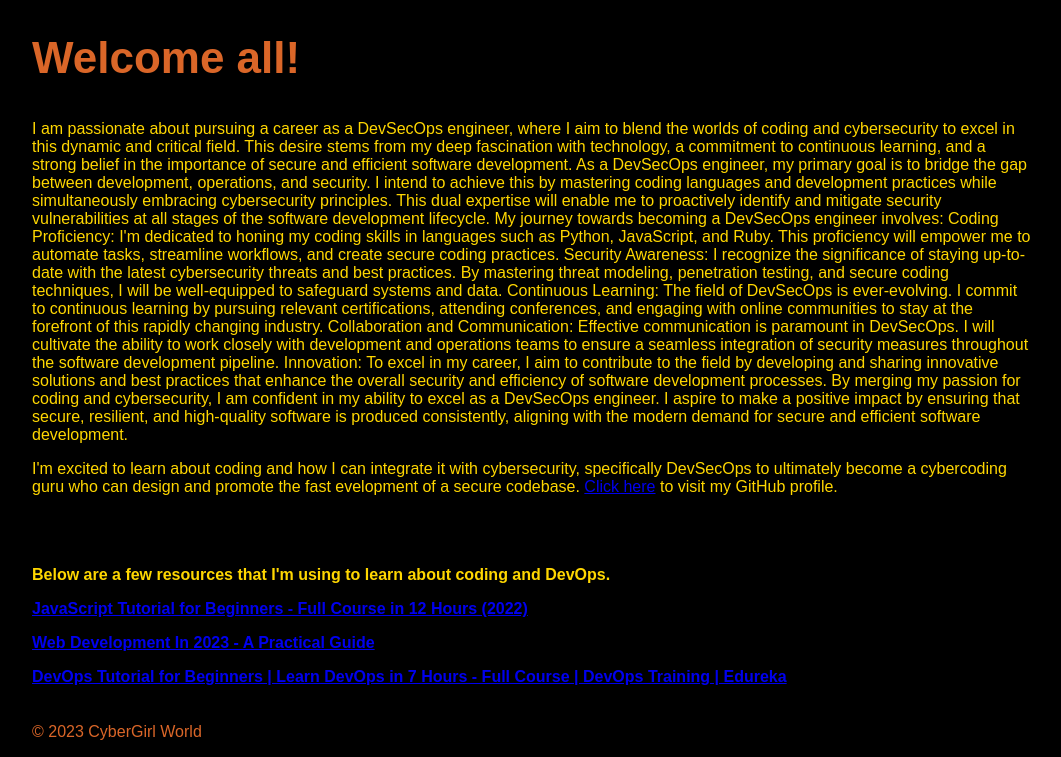
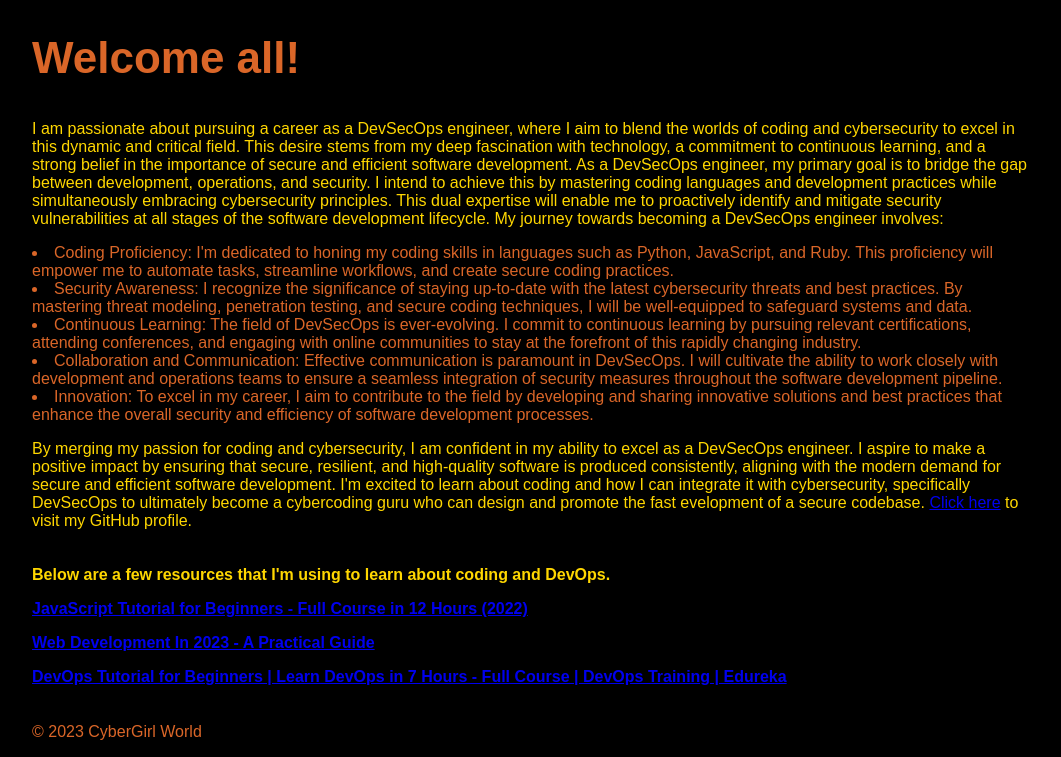
Before and after one commit to kishlearnscode/proyectocinco, a plain HTML site: page index.html in a window 1280 px wide. Shown: the part 718-1475 px from the top of the page, without its empty margins (108-1169 px from the left). Drawn offline with Linux system fonts and the light colour scheme.

Commit message:
Add files via upload

```diff
--- a/index.html
+++ b/index.html
@@ -27,19 +27,23 @@
 
             As a DevSecOps engineer, my primary goal is to bridge the gap between development, operations, and security. I intend to achieve this by mastering coding languages and development practices while simultaneously embracing cybersecurity principles. This dual expertise will enable me to proactively identify and mitigate security vulnerabilities at all stages of the software development lifecycle.
 
-            My journey towards becoming a DevSecOps engineer involves:
+            My journey towards becoming a DevSecOps engineer involves:<li>
 
-            Coding Proficiency: I'm dedicated to honing my coding skills in languages such as Python, JavaScript, and Ruby. This proficiency will empower me to automate tasks, streamline workflows, and create secure coding practices.
+            Coding Proficiency: I'm dedicated to honing my coding skills in languages such as Python, JavaScript, and Ruby. This proficiency will empower me to automate tasks, streamline workflows, and create secure coding practices.<br>
+            <li>
             Security Awareness: I recognize the significance of staying up-to-date with the latest cybersecurity threats and best practices. By mastering threat modeling, penetration testing, and secure coding techniques, I will be well-equipped to safeguard systems and data.
+            <li>
             Continuous Learning: The field of DevSecOps is ever-evolving. I commit to continuous learning by pursuing relevant certifications, attending conferences, and engaging with online communities to stay at the forefront of this rapidly changing industry.
+            <li>
             Collaboration and Communication: Effective communication is paramount in DevSecOps. I will cultivate the ability to work closely with development and operations teams to ensure a seamless integration of security measures throughout the software development pipeline.
+            <li>
             Innovation: To excel in my career, I aim to contribute to the field by developing and sharing innovative solutions and best practices that enhance the overall security and efficiency of software development processes.
-            By merging my passion for coding and cybersecurity, I am confident in my ability to excel as a DevSecOps engineer. I aspire to make a positive impact by ensuring that secure, resilient, and high-quality software is produced consistently, aligning with the modern demand for secure and efficient software development.
+            </li></li></li></li></li>
         </p>
         <p class="site-subtitle";
-        p style="color: gold;">I'm excited to learn about coding and how I can integrate it with cybersecurity, specifically DevSecOps to ultimately become a cybercoding guru who can design and promote the fast evelopment of a secure codebase.
+        p style="color: gold;">By merging my passion for coding and cybersecurity, I am confident in my ability to excel as a DevSecOps engineer. I aspire to make a positive impact by ensuring that secure, resilient, and high-quality software is produced consistently, aligning with the modern demand for secure and efficient software development. I'm excited to learn about coding and how I can integrate it with cybersecurity, specifically DevSecOps to ultimately become a cybercoding guru who can design and promote the fast evelopment of a secure codebase.
           <a href="https://github.com/kishlearnscode">Click here</a> to visit my GitHub profile.</p>
-      </div><br>
+      </div>
       <div class="main-nav">
         <h2><p class="nav-header";
           p style="color: gold;">Below are a few resources that I'm using to learn about coding and DevOps.</p>
```
